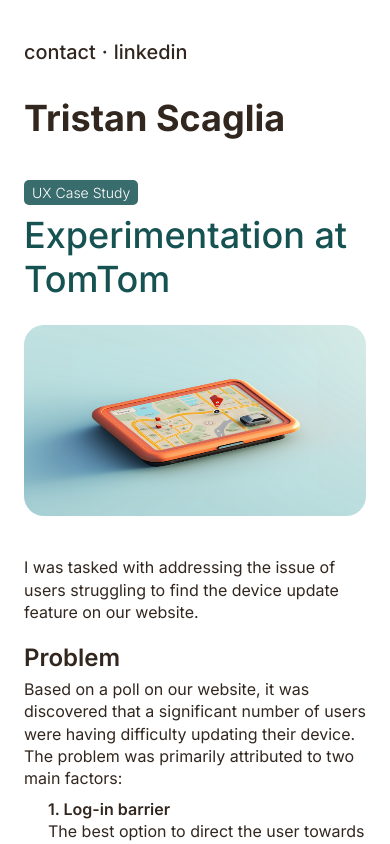
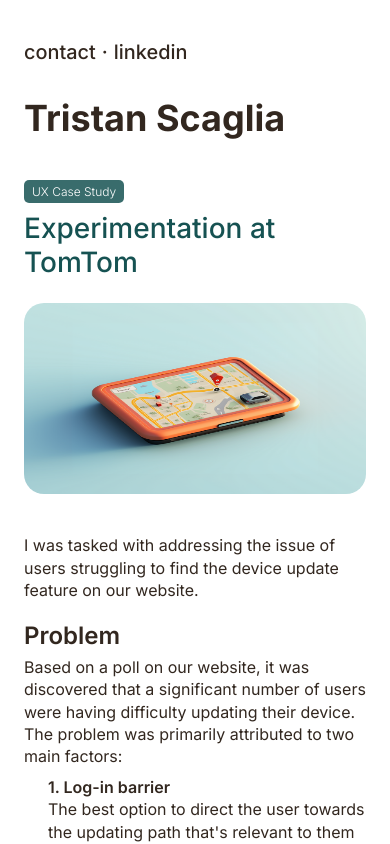
Before and after one commit to Scglia/tristan.ink, a Next.js app: page /blog/tomtom-case-study in a window 390 px wide. Shown: the top 844 px of the page. Built offline with nearby package versions, Linux system fonts and the light colour scheme.

Commit message:
Mobile blog CSS tweak

```diff
--- a/components/Article/ArticleHeader.module.css
+++ b/components/Article/ArticleHeader.module.css
@@ -25,3 +25,14 @@
   font-size: 2.25rem;
   font-weight: 500;
 }
+
+/* Mobile */
+@media (max-width: 700px) {
+  .title {
+    font-size: 1.75rem;
+  }
+
+  .tagItem {
+    font-size: 0.75rem;
+  }
+}
```
